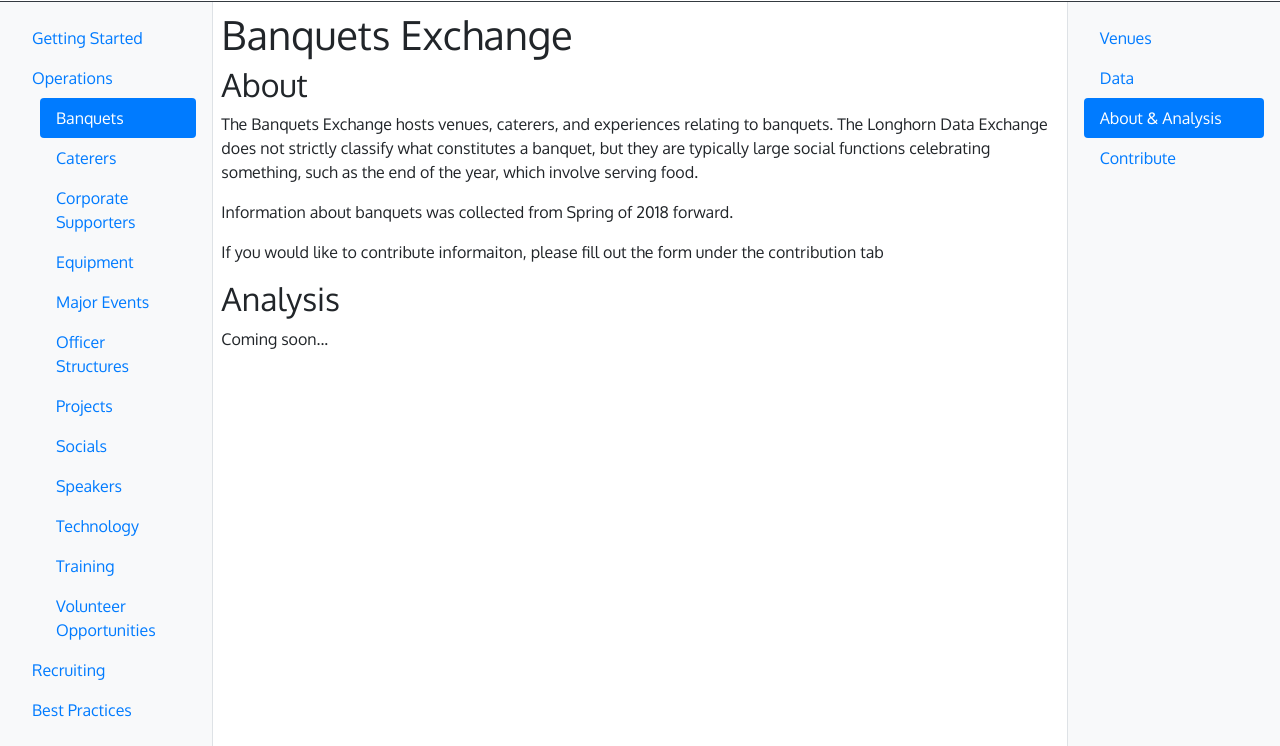
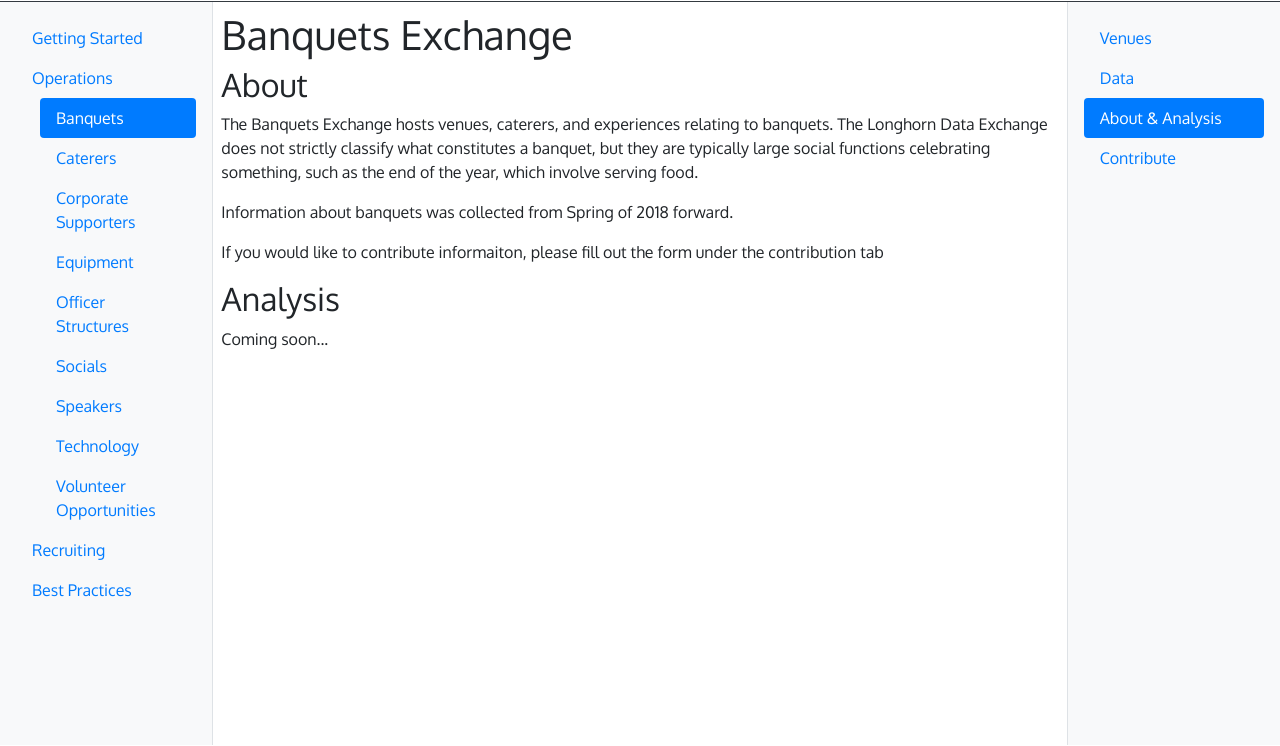
Before and after one commit to LonghornDataExchange/prototype, a plain HTML site: page explore/operations/banquet/about-and-analysis.html in a window 1280 px wide. Shown: the part 70-816 px from the top of the page. Drawn offline with nearby package versions, Linux system fonts and the light colour scheme.

Commit message:
Fix Replace, update pages

```diff
--- a/explore/operations/banquet/about-and-analysis.html
+++ b/explore/operations/banquet/about-and-analysis.html
@@ -61,13 +61,7 @@
                 <a class="nav-link font-weight-light" href="../equipment/aggregate.html">Equipment</a>
               </li>
               <li class="nav-item pl-4">
-                <a class="nav-link font-weight-light" href="../major-events/aggregate.html">Major Events</a>
-              </li>
-              <li class="nav-item pl-4">
                 <a class="nav-link font-weight-light" href="../officer-structures/aggregate.html">Officer Structures</a>
-              </li>
-              <li class="nav-item pl-4">
-                <a class="nav-link font-weight-light" href="../projects/aggregate.html">Projects</a>
               </li>
               <li class="nav-item pl-4">
                 <a class="nav-link font-weight-light" href="../social/aggregate.html">Socials</a>
@@ -77,9 +71,6 @@
               </li>
               <li class="nav-item pl-4">
                 <a class="nav-link font-weight-light" href="../technology/aggregate.html">Technology</a>
-              </li>
-              <li class="nav-item pl-4">
-                <a class="nav-link font-weight-light" href="../training/aggregate.html">Training</a>
               </li>
               <li class="nav-item pl-4">
                 <a class="nav-link font-weight-light" href="../volunteer-opportunities/aggregate.html">Volunteer Opportunities</a>
```
Also changed, not shown: explore/operations/banquet/aggregate.html (+0 -9 lines), explore/operations/banquet/contribute.html (+0 -9 lines), explore/operations/banquet/data.html (+0 -9 lines), findandreplace.txt, 1 other file.
